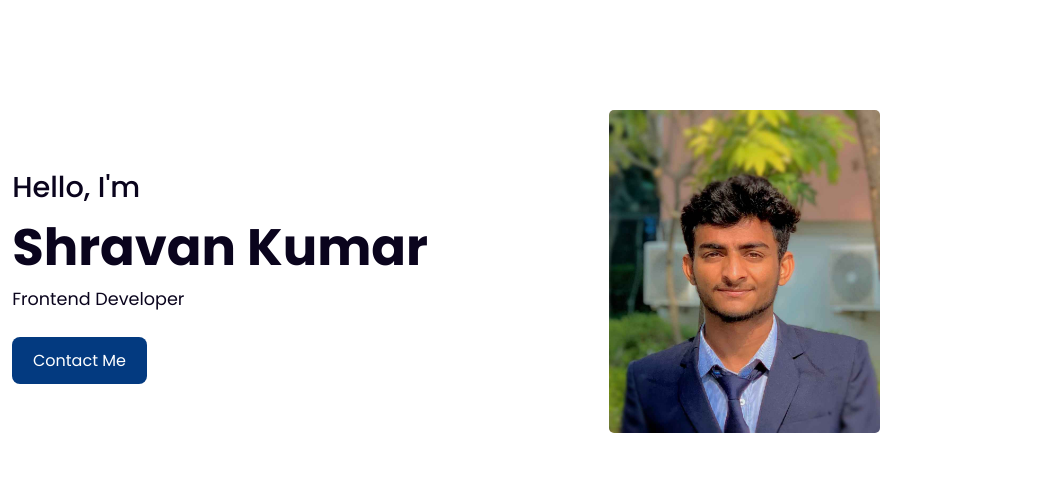
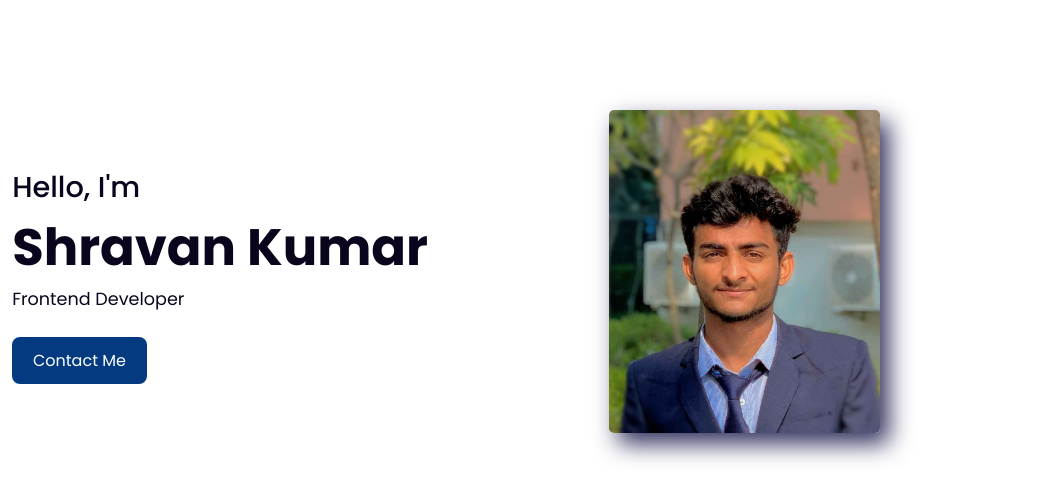
Before and after one commit to slmalviya/My_Portfolio, a plain HTML site: page index.html in a window 1280 px wide. Shown: the part 125-608 px from the top of the page, 222-1280 px from the left. Drawn offline with nearby package versions, Linux system fonts and the light colour scheme.

Commit message:
profile changed

```diff
--- a/index.html
+++ b/index.html
@@ -37,7 +37,7 @@
             <a href="https://www.linkedin.com/in/shravan-kumar-766846262"><i class='bx bxl-linkedin' ></i></a>
         </div>
         <div class="home-img">
-            <img src="Shravan__Profile_11zon.jpg">
+            <img  id="premo" src="Shravan__Profile_11zon.jpg">
         </div>
         <div class="home-text">
             <span>Hello, I'm</span>
--- a/style.css
+++ b/style.css
@@ -491,3 +491,12 @@ form textarea {
     margin-left: 25%;
   }
 }
+
+
+
+
+
+#premo
+{
+  box-shadow: #33335f 9px 11px 23px;
+}
```
